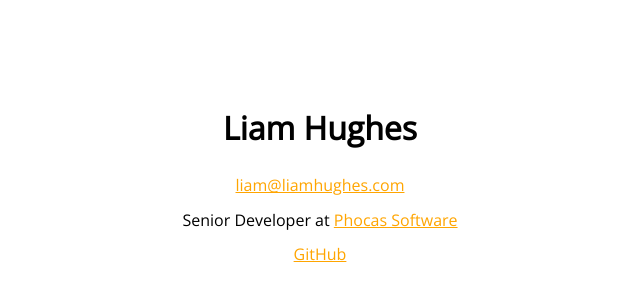
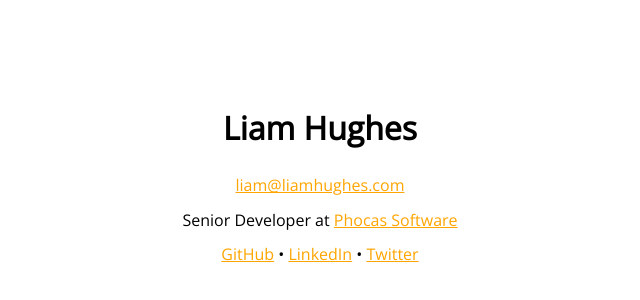
Before and after one commit to liamhughes/liamhughes.com, a website: page index.html in a window 1280 px wide. Shown: the part 220-520 px from the top of the page, without its empty margins (320-960 px from the left). Drawn offline with nearby package versions, Linux system fonts and the light colour scheme.

Commit message:
A couple more links

```diff
--- a/index.html
+++ b/index.html
@@ -11,7 +11,13 @@
             <h1>Liam Hughes</h1>
             <p><a href="mailto:liam@liamhughes.com">liam@liamhughes.com</a></p>
             <p>Senior Developer at <a href="https://www.phocassoftware.com" target="_blank">Phocas Software</a></p>
-            <p><a href="https://github.com/liamhughes" target="_blank">GitHub</a></p>
+            <p>
+                <a href="https://github.com/liamhughes" target="_blank">GitHub</a>
+                •
+                <a href="https://au.linkedin.com/in/liamhughescom" target="_blank">LinkedIn</a>
+                •
+                <a href="https://twitter.com/LiamHughes_com" target="_blank">Twitter</a>
+            </p>
         </div>
     </body>
 </html>
```
